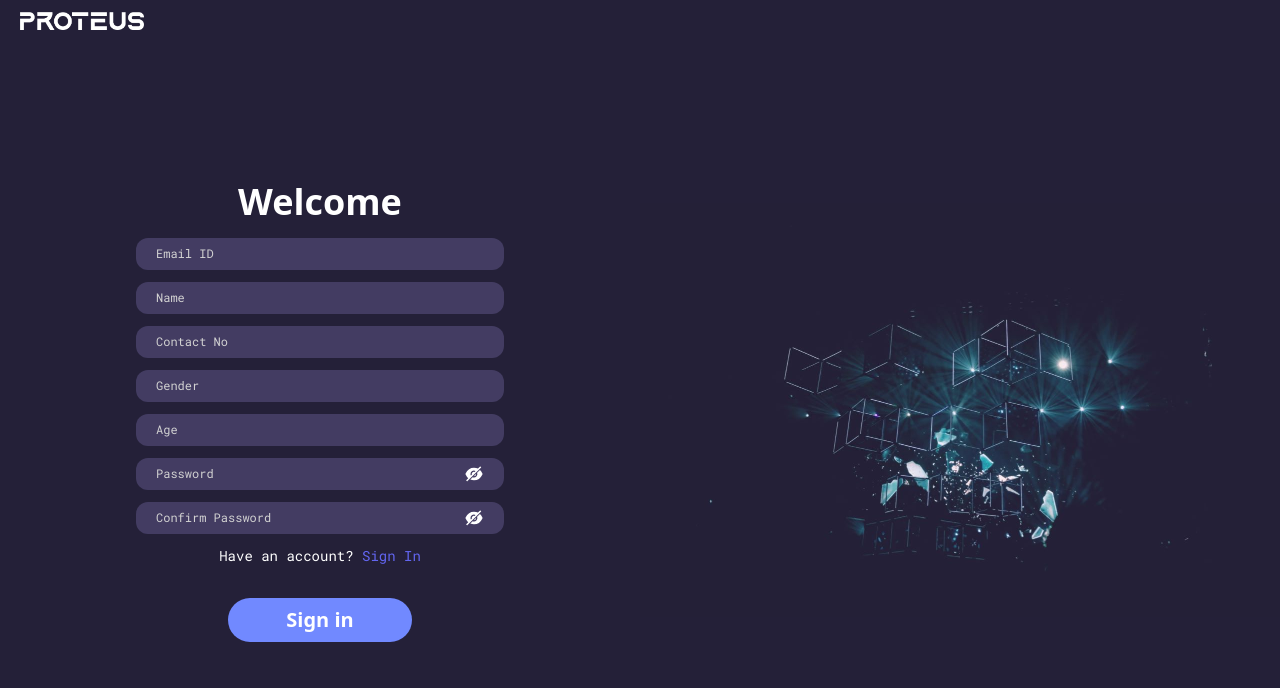
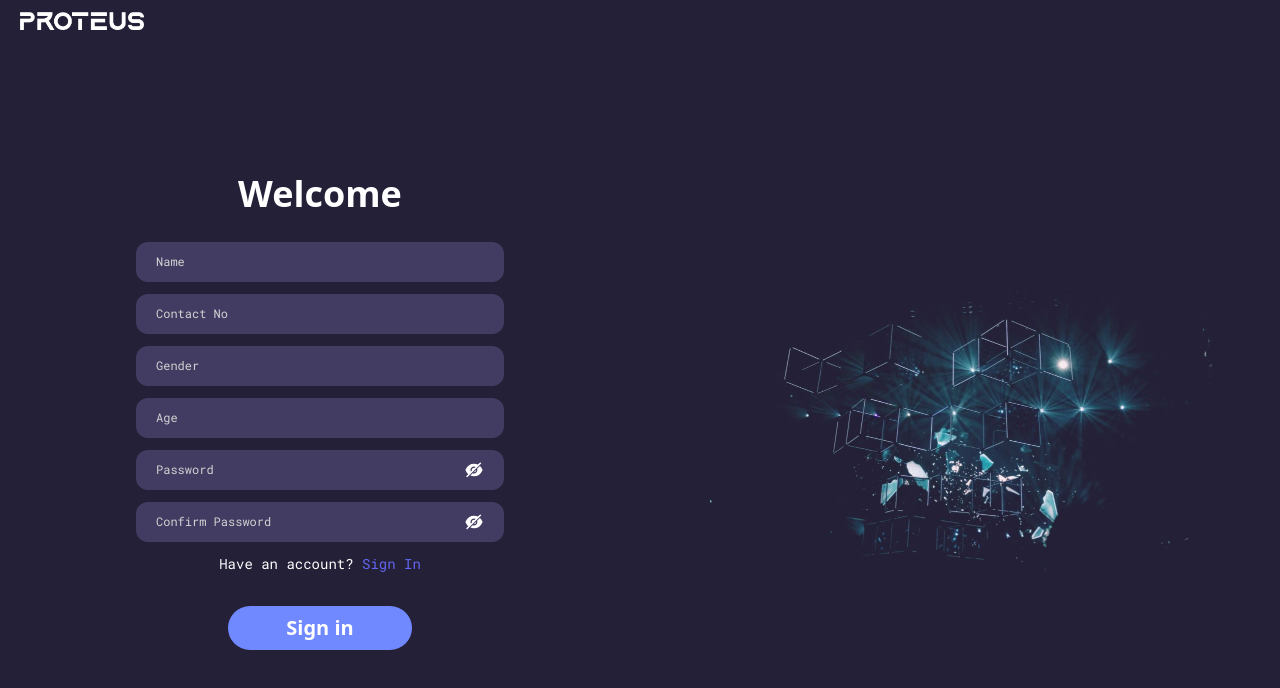
Before and after one commit to chandan0134/Proteus, a React (Create React App) app: page /signup in a window 1280 px wide. Shown: the top 688 px of the page. Built offline with nearby package versions, Linux system fonts and the light colour scheme.

Commit message:
login and Signup created with small changes

```diff
--- a/src/pages/signup.jsx
+++ b/src/pages/signup.jsx
@@ -13,39 +13,33 @@ const Signup = () => {
       </div>
       <div className=" w-full h-[92vh] grid grid-cols-1 sm:grid-cols-2 bg-[#242038] ">
         <div className=" flex flex-col justify-center items-center ">
-          <form className=" max-w-[400px] w-full mx-auto  px-4  rounded-xl ">
+          <form className=" max-w-[400px] w-full mx-auto  p-4  rounded-xl ">
             <h1 className=" text-4xl text-center font-bold pt-6 pb-4 text-white">
               Welcome
             </h1>
-            <div className="  flex flex-col  px-3  bg-[#433C62] rounded-[12px] ">
-              <input
-                className="  bg-transparent p-2 text-[#D2D2D2] border-transparent focus:outline-none placeholder:text-[#D2D2D2] placeholder:font-robotomono text-xs"
-                type="email"
-                placeholder="Email ID"
-              />
-            </div>
-            <div className="  flex flex-col  px-3  bg-[#433C62] rounded-[12px] my-3 ">
+
+            <div className="  flex flex-col py-1 px-3  bg-[#433C62] rounded-[12px] my-3 ">
               <input
                 className="  bg-transparent p-2 text-[#D2D2D2] border-transparent focus:outline-none placeholder:text-[#D2D2D2] placeholder:font-robotomono text-xs"
                 type="text"
                 placeholder="Name"
               />
             </div>
-            <div className="  flex flex-col  px-3  bg-[#433C62] rounded-[12px] ">
+            <div className="  flex flex-col py-1 px-3  bg-[#433C62] rounded-[12px] ">
               <input
                 className="  bg-transparent p-2 text-[#D2D2D2] border-transparent focus:outline-none placeholder:text-[#D2D2D2] placeholder:font-robotomono text-xs"
                 type="tel"
                 placeholder="Contact No"
               />
             </div>
-            <div className="  flex flex-col  px-3  bg-[#433C62] rounded-[12px] my-3 ">
+            <div className="  flex flex-col py-1 px-3  bg-[#433C62] rounded-[12px] my-3 ">
               <input
                 className="  bg-transparent p-2 text-[#D2D2D2] border-transparent focus:outline-none placeholder:text-[#D2D2D2] placeholder:font-robotomono text-xs"
                 type="text"
                 placeholder="Gender"
               />
             </div>
-            <div className="  flex flex-col  px-3  bg-[#433C62] rounded-[12px] ">
+            <div className="  flex flex-col py-1 px-3  bg-[#433C62] rounded-[12px] ">
               <input
                 className="  bg-transparent p-2 text-[#D2D2D2] border-transparent focus:outline-none placeholder:text-[#D2D2D2] placeholder:font-robotomono text-xs"
                 type="number"
@@ -53,7 +47,7 @@ const Signup = () => {
               />
             </div>
 
-            <div className="  flex flex-col  px-3 bg-[#433C62] rounded-[12px] my-3 ">
+            <div className="  flex flex-col py-1 px-3 bg-[#433C62] rounded-[12px] my-3 ">
               <div className=" relative ">
                 <input
                   className="  bg-transparent p-2 text-[#D2D2D2] focus:outline-none placeholder:text-[#D2D2D2] placeholder:font-robotomono text-xs"
@@ -73,7 +67,7 @@ const Signup = () => {
                 </button>
               </div>
             </div>
-            <div className="  flex flex-col  px-3 bg-[#433C62] rounded-[12px]">
+            <div className="  flex flex-col py-1 px-3 bg-[#433C62] rounded-[12px]">
               <div className=" relative ">
                 <input
                   className="  bg-transparent p-2 text-[#D2D2D2] focus:outline-none  placeholder:text-[#D2D2D2]  placeholder:font-robotomono text-xs"
```
